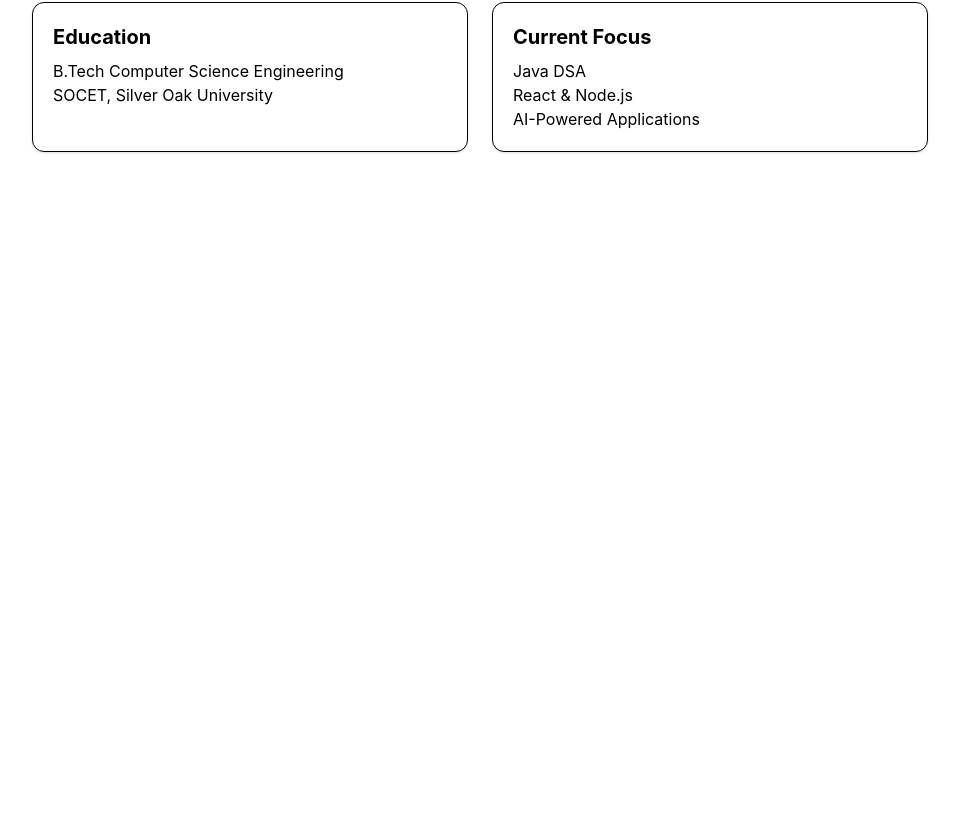
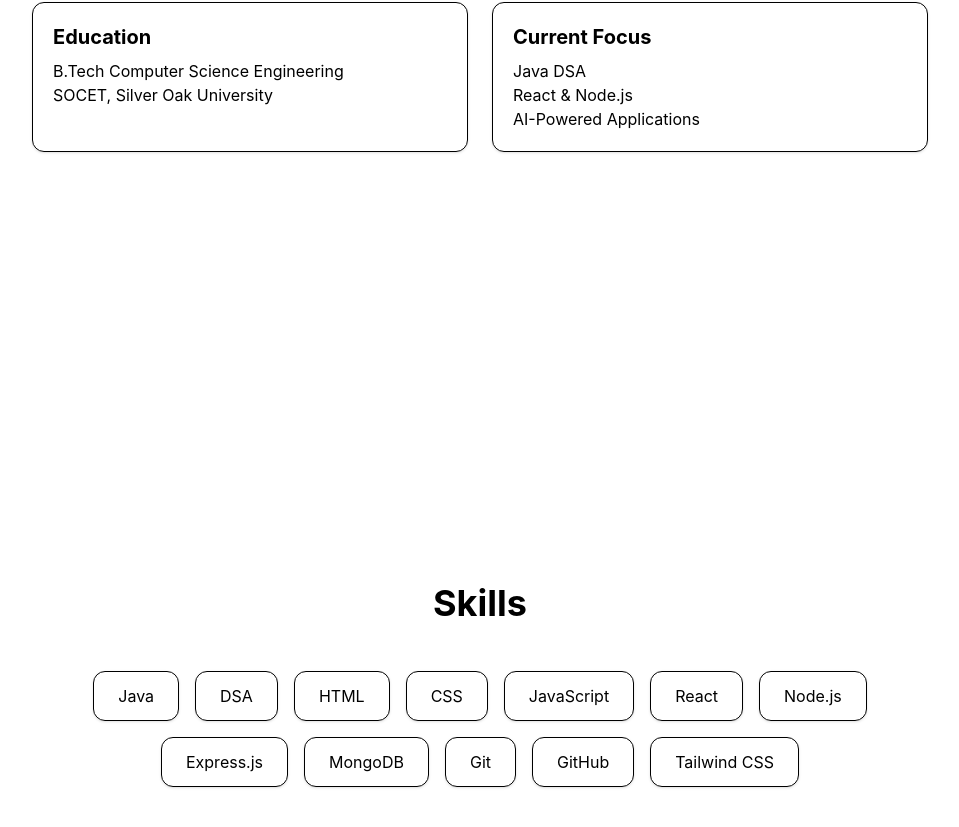
Before and after one commit to amitshahworks/portfolio-website, a React (Vite) app: page / in a window 1280 px wide. Shown: the part 1387-2214 px from the top of the page, without its empty margins (160-1119 px from the left). Before the commit the page ends 1672 px from the top, so only its background shows below. Built offline with nearby package versions, Linux system fonts and the light colour scheme.

Commit message:
Day 2: Added Skills section

```diff
--- a/src/App.jsx
+++ b/src/App.jsx
@@ -1,12 +1,16 @@
 import Navbar from "./components/Navbar";
 import Hero from "./components/Hero";
 import About from "./components/About";
+import Skills from "./components/Skills";
+
+
 function App() {
   return (
     <>
       <Navbar />
       <Hero />
       <About />
+      <Skills />
     </>
   );
 }
--- /dev/null
+++ b/src/components/Skills.jsx
@@ -0,0 +1,40 @@
+function Skills() {
+  const skills = [
+    "Java",
+    "DSA",
+    "HTML",
+    "CSS",
+    "JavaScript",
+    "React",
+    "Node.js",
+    "Express.js",
+    "MongoDB",
+    "Git",
+    "GitHub",
+    "Tailwind CSS",
+  ];
+
+  return (
+    <section
+      id="skills"
+      className="min-h-screen flex flex-col items-center justify-center px-6 py-20"
+    >
+      <h2 className="text-4xl font-bold mb-12">
+        Skills
+      </h2>
+
+      <div className="flex flex-wrap justify-center gap-4 max-w-4xl">
+        {skills.map((skill) => (
+          <div
+            key={skill}
+            className="px-6 py-3 border rounded-xl shadow-sm hover:shadow-lg transition"
+          >
+            {skill}
+          </div>
+        ))}
+      </div>
+    </section>
+  );
+}
+
+export default Skills;
```
